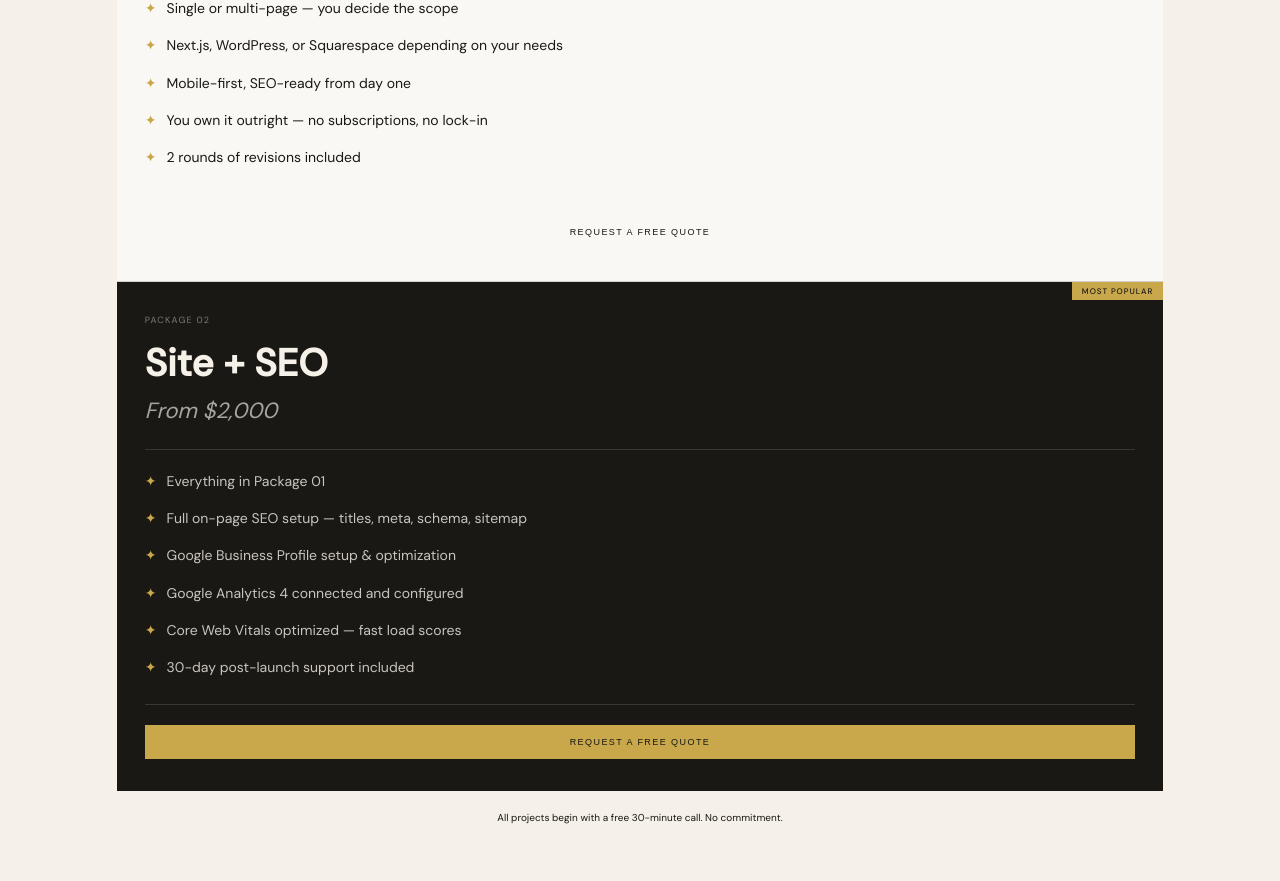
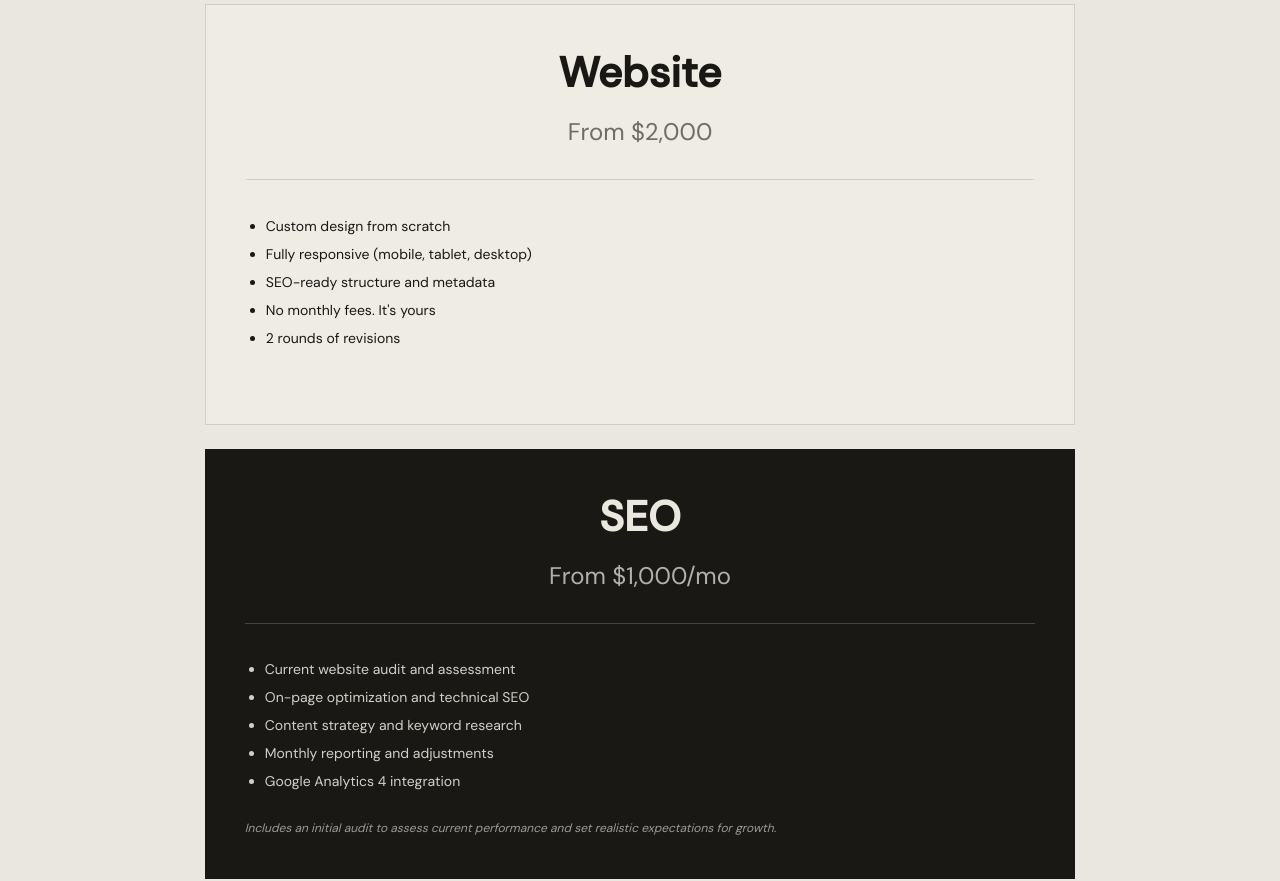
Before and after one commit to raygarza/grainstudio, a Next.js app: page / in a window 1280 px wide. Shown: the part 2596-3477 px from the top of the page. Built offline with nearby package versions, Linux system fonts and the light colour scheme.

Commit message:
color theme changes

```diff
--- a/src/app/globals.css
+++ b/src/app/globals.css
@@ -7,8 +7,9 @@
   --ink-60:      #1a181499;
   --ink-30:      #1a18144d;
   --ink-15:      #1a181426;
-  --paper:       #f5f0e8;
+  --paper:       #EAE7DF;
   --paper-light: #faf8f4;
+  --paper-lift:  #eeece3;
   --paper-dark:  #ede8dc;
   --mustard:     #c9a84c;
   --burnt:       #b85c2c;
--- a/src/app/layout.tsx
+++ b/src/app/layout.tsx
@@ -31,7 +31,7 @@
       className={`${cormorant.variable} ${dmSans.variable}`}
       style={{
         '--page-padding': 'clamp(24px, 6vw, 96px)',
-        '--page-max': '1200px',
+        '--page-max': '80vw',
       } as React.CSSProperties}
     >
       <body>
--- a/src/components/sections/BookingCTA.tsx
+++ b/src/components/sections/BookingCTA.tsx
@@ -14,7 +14,8 @@
       <div
         className="text-center"
         style={{
-          background: "var(--paper-light)",
+          background: "var(--paper-lift)",
+          border: "0.5px solid var(--ink-15)",
           padding: "clamp(48px, 8vw, 80px) clamp(24px, 5vw, 48px)",
         }}
       >
--- a/src/components/sections/Philosophy.tsx
+++ b/src/components/sections/Philosophy.tsx
@@ -29,6 +29,18 @@
                 }}
               >
                 <div style={{ display: "block" }}>Minimal. Fast.</div>
+              </div>
+              <div
+                style={{
+                  fontFamily: "var(--font-serif)",
+                  // fontStyle: "italic",
+                  paddingTop: "10px",
+                  fontWeight: 800,
+                  fontSize: "clamp(28px, 4vw, 60px)",
+                  lineHeight: "1.05",
+                  color: "var(--ink)",
+                }}
+              >
                 <div style={{ display: "block" }}>Yours.</div>
               </div>
             </div>
--- a/src/components/sections/Pricing.tsx
+++ b/src/components/sections/Pricing.tsx
@@ -14,178 +14,39 @@
         {/* Section Header */}
         <div style={{ textAlign: "center", marginBottom: "40px" }}>
           <SectionLabel>The Investment</SectionLabel>
-          <p
-            className="font-serif italic"
-            style={{
-              fontSize: "15px",
-              color: "var(--ink-60)",
-              marginTop: "8px",
-            }}
-          >
-            Starting rates — every project quoted individually after a free call.
-          </p>
         </div>
 
         {/* Card Grid */}
         <div
           className="grid grid-cols-1 md:grid-cols-2"
-          style={{ gap: "1px", background: "var(--ink-15)" }}
+          style={{ gap: "24px" }}
         >
-          {/* CARD 01 - Light */}
-          <div style={{ background: "var(--paper-light)", padding: "32px 28px" }}>
-            <p
-              className="uppercase font-sans"
+          {/* CARD 01 - Website */}
+          <div
             style={{
-                fontSize: "9px",
-                letterSpacing: "0.14em",
-                color: "var(--ink-40)",
-                marginBottom: "12px",
+              background: "var(--paper-lift)",
+              border: "0.5px solid var(--ink-15)",
+              padding: "40px",
+              textAlign: "center",
             }}
           >
-              Package 01
-            </p>
             <h3
               className="font-serif"
               style={{
-                fontSize: "clamp(28px, 3.5vw, 38px)",
+                fontSize: "clamp(32px, 4vw, 42px)",
                 fontWeight: 600,
                 color: "var(--ink)",
-                marginBottom: "8px",
+                marginBottom: "16px",
               }}
             >
-              Website Design & Build
+              Website
             </h3>
             <p
-              className="font-serif italic"
-              style={{
-                fontSize: "clamp(18px, 2vw, 22px)",
-                color: "var(--ink-60)",
-                marginBottom: "24px",
-              }}
-            >
-              From $800
-            </p>
-            <div
-              style={{
-                height: "0.5px",
-                background: "var(--ink-20)",
-                marginBottom: "20px",
-              }}
-            />
-            <div>
-              <div
               className="font-serif"
               style={{
-                  fontSize: "14px",
-                  lineHeight: "1.8",
-                  color: "var(--ink)",
-                }}
-              >
-                <div style={{ display: "flex", gap: "10px", marginBottom: "12px" }}>
-                  <span style={{ color: "var(--mustard)" }}>✦</span>
-                  <span>Single or multi-page — you decide the scope</span>
-                </div>
-                <div style={{ display: "flex", gap: "10px", marginBottom: "12px" }}>
-                  <span style={{ color: "var(--mustard)" }}>✦</span>
-                  <span>Next.js, WordPress, or Squarespace depending on your needs</span>
-                </div>
-                <div style={{ display: "flex", gap: "10px", marginBottom: "12px" }}>
-                  <span style={{ color: "var(--mustard)" }}>✦</span>
-                  <span>Mobile-first, SEO-ready from day one</span>
-                </div>
-                <div style={{ display: "flex", gap: "10px", marginBottom: "12px" }}>
-                  <span style={{ color: "var(--mustard)" }}>✦</span>
-                  <span>You own it outright — no subscriptions, no lock-in</span>
-                </div>
-                <div style={{ display: "flex", gap: "10px" }}>
-                  <span style={{ color: "var(--mustard)" }}>✦</span>
-                  <span>2 rounds of revisions included</span>
-                </div>
-              </div>
-            </div>
-            <div
-              style={{
-                height: "0.5px",
-                background: "var(--ink-20)",
-                marginTop: "24px",
-                marginBottom: "20px",
-              }}
-            />
-            <button
-              onClick={handleBookCall}
-              className="uppercase font-sans transition-all duration-200"
-              style={{
-                width: "100%",
-                padding: "12px 0",
-                background: "transparent",
-                border: "0.5px solid var(--ink-40)",
-                fontSize: "9px",
-                fontWeight: 500,
-                letterSpacing: "0.16em",
-                color: "var(--ink)",
-                cursor: "pointer",
-              }}
-              onMouseEnter={(e) => {
-                e.currentTarget.style.background = "var(--ink)";
-                e.currentTarget.style.color = "var(--paper)";
-              }}
-              onMouseLeave={(e) => {
-                e.currentTarget.style.background = "transparent";
-                e.currentTarget.style.color = "var(--ink)";
-              }}
-            >
-              Request a free quote
-            </button>
-          </div>
-
-          {/* CARD 02 - Dark (Featured) */}
-          <div style={{ position: "relative", background: "var(--ink)", padding: "32px 28px" }}>
-            {/* Badge */}
-            <div
-              className="uppercase font-sans"
-              style={{
-                position: "absolute",
-                top: 0,
-                right: 0,
-                background: "var(--mustard)",
-                color: "var(--ink)",
-                fontSize: "8px",
-                fontWeight: 500,
-                letterSpacing: "0.12em",
-                padding: "4px 10px",
-              }}
-            >
-              Most Popular
-            </div>
-
-            <p
-              className="uppercase font-sans"
-              style={{
-                fontSize: "9px",
-                letterSpacing: "0.14em",
-                color: "rgba(245,240,232,0.45)",
-                marginBottom: "12px",
-              }}
-            >
-              Package 02
-            </p>
-            <h3
-              className="font-serif"
-              style={{
-                fontSize: "clamp(28px, 3.5vw, 38px)",
-                fontWeight: 600,
-                color: "var(--paper)",
-                marginBottom: "8px",
-              }}
-            >
-              Site + SEO
-            </h3>
-            <p
-              className="font-serif italic"
-              style={{
-                fontSize: "clamp(18px, 2vw, 22px)",
-                color: "rgba(245,240,232,0.65)",
-                marginBottom: "24px",
+                fontSize: "clamp(20px, 2.5vw, 24px)",
+                color: "var(--ink-60)",
+                marginBottom: "32px",
               }}
             >
               From $2,000
@@ -193,96 +54,97 @@
             <div
               style={{
                 height: "0.5px",
-                background: "rgba(245,240,232,0.15)",
-                marginBottom: "20px",
+                background: "var(--ink-15)",
+                marginBottom: "32px",
               }}
             />
-            <div>
+            <ul
+              className="font-sans"
+              style={{
+                fontSize: "14px",
+                lineHeight: "2",
+                color: "var(--ink)",
+                textAlign: "left",
+                listStyleType: "disc",
+                paddingLeft: "20px",
+                marginBottom: "32px",
+              }}
+            >
+              <li>Custom design from scratch</li>
+              <li>Fully responsive (mobile, tablet, desktop)</li>
+              <li>SEO-ready structure and metadata</li>
+              <li>No monthly fees. It's yours</li>
+              <li>2 rounds of revisions</li>
+            </ul>
+          </div>
+
+          {/* CARD 02 - SEO */}
           <div
+            style={{
+              background: "var(--ink)",
+              padding: "40px",
+              textAlign: "center",
+            }}
+          >
+            <h3
               className="font-serif"
               style={{
-                  fontSize: "14px",
-                  lineHeight: "1.8",
-                  color: "rgba(245,240,232,0.80)",
+                fontSize: "clamp(32px, 4vw, 42px)",
+                fontWeight: 600,
+                color: "var(--paper)",
+                marginBottom: "16px",
               }}
             >
-                <div style={{ display: "flex", gap: "10px", marginBottom: "12px" }}>
-                  <span style={{ color: "var(--mustard)" }}>✦</span>
-                  <span>Everything in Package 01</span>
-                </div>
-                <div style={{ display: "flex", gap: "10px", marginBottom: "12px" }}>
-                  <span style={{ color: "var(--mustard)" }}>✦</span>
-                  <span>Full on-page SEO setup — titles, meta, schema, sitemap</span>
-                </div>
-                <div style={{ display: "flex", gap: "10px", marginBottom: "12px" }}>
-                  <span style={{ color: "var(--mustard)" }}>✦</span>
-                  <span>Google Business Profile setup & optimization</span>
-                </div>
-                <div style={{ display: "flex", gap: "10px", marginBottom: "12px" }}>
-                  <span style={{ color: "var(--mustard)" }}>✦</span>
-                  <span>Google Analytics 4 connected and configured</span>
-                </div>
-                <div style={{ display: "flex", gap: "10px", marginBottom: "12px" }}>
-                  <span style={{ color: "var(--mustard)" }}>✦</span>
-                  <span>Core Web Vitals optimized — fast load scores</span>
-                </div>
-                <div style={{ display: "flex", gap: "10px" }}>
-                  <span style={{ color: "var(--mustard)" }}>✦</span>
-                  <span>30-day post-launch support included</span>
-                </div>
-              </div>
-            </div>
+              SEO
+            </h3>
+            <p
+              className="font-serif"
+              style={{
+                fontSize: "clamp(20px, 2.5vw, 24px)",
+                color: "rgba(245,240,232,0.7)",
+                marginBottom: "32px",
+              }}
+            >
+              From $1,000/mo
+            </p>
             <div
               style={{
                 height: "0.5px",
-                background: "rgba(245,240,232,0.15)",
-                marginTop: "24px",
-                marginBottom: "20px",
+                background: "rgba(245,240,232,0.2)",
+                marginBottom: "32px",
               }}
             />
-            <button
-              onClick={handleBookCall}
-              className="uppercase font-sans transition-all duration-200"
+            <ul
+              className="font-sans"
               style={{
-                width: "100%",
-                padding: "12px 0",
-                background: "var(--mustard)",
-                border: "none",
-                fontSize: "9px",
-                fontWeight: 500,
-                letterSpacing: "0.16em",
-                color: "var(--ink)",
-                cursor: "pointer",
-              }}
-              onMouseEnter={(e) => {
-                e.currentTarget.style.background = "var(--burnt)";
-              }}
-              onMouseLeave={(e) => {
-                e.currentTarget.style.background = "var(--mustard)";
+                fontSize: "14px",
+                lineHeight: "2",
+                color: "rgba(245,240,232,0.85)",
+                textAlign: "left",
+                listStyleType: "disc",
+                paddingLeft: "20px",
+                marginBottom: "24px",
               }}
             >
-              Request a free quote
-            </button>
-          </div>
-        </div>
-
-        {/* Footnote */}
-        <div
-          style={{
-            textAlign: "center",
-            paddingTop: "20px",
-            paddingBottom: "clamp(48px, 7vw, 80px)",
-          }}
-        >
+              <li>Current website audit and assessment</li>
+              <li>On-page optimization and technical SEO</li>
+              <li>Content strategy and keyword research</li>
+              <li>Monthly reporting and adjustments</li>
+              <li>Google Analytics 4 integration</li>
+            </ul>
             <p
               className="font-sans"
               style={{
-              fontSize: "10px",
-              color: "var(--ink-50)",
+                fontSize: "12px",
+                lineHeight: "1.6",
+                color: "rgba(245,240,232,0.6)",
+                fontStyle: "italic",
+                textAlign: "left",
               }}
             >
-            All projects begin with a free 30-minute call. No commitment.
+              Includes an initial audit to assess current performance and set realistic expectations for growth.
             </p>
+          </div>
         </div>
       </div>
     </section>
--- a/src/components/sections/Services.tsx
+++ b/src/components/sections/Services.tsx
@@ -49,7 +49,8 @@
               viewport={{ once: true, amount: 0.2 }}
               transition={{ duration: 0.6, delay: index * 0.1 }}
               style={{
-                border: "0.5px solid var(--ink-30)",
+                background: "var(--paper-lift)",
+                border: "0.5px solid var(--ink-15)",
                 padding: "24px",
                 textAlign: "center",
               }}
```
Also changed, not shown: public/placeholder-portrait.jpg. Lines whose indentation alone changed are shown as unchanged.
